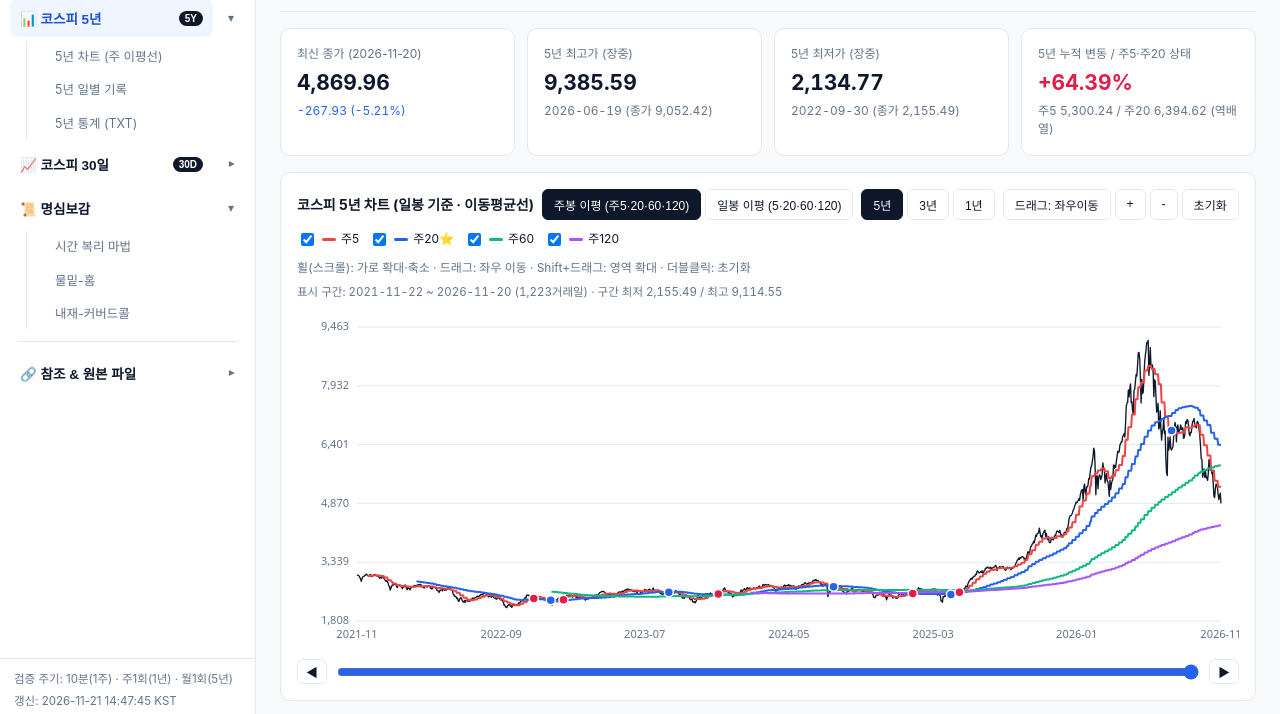
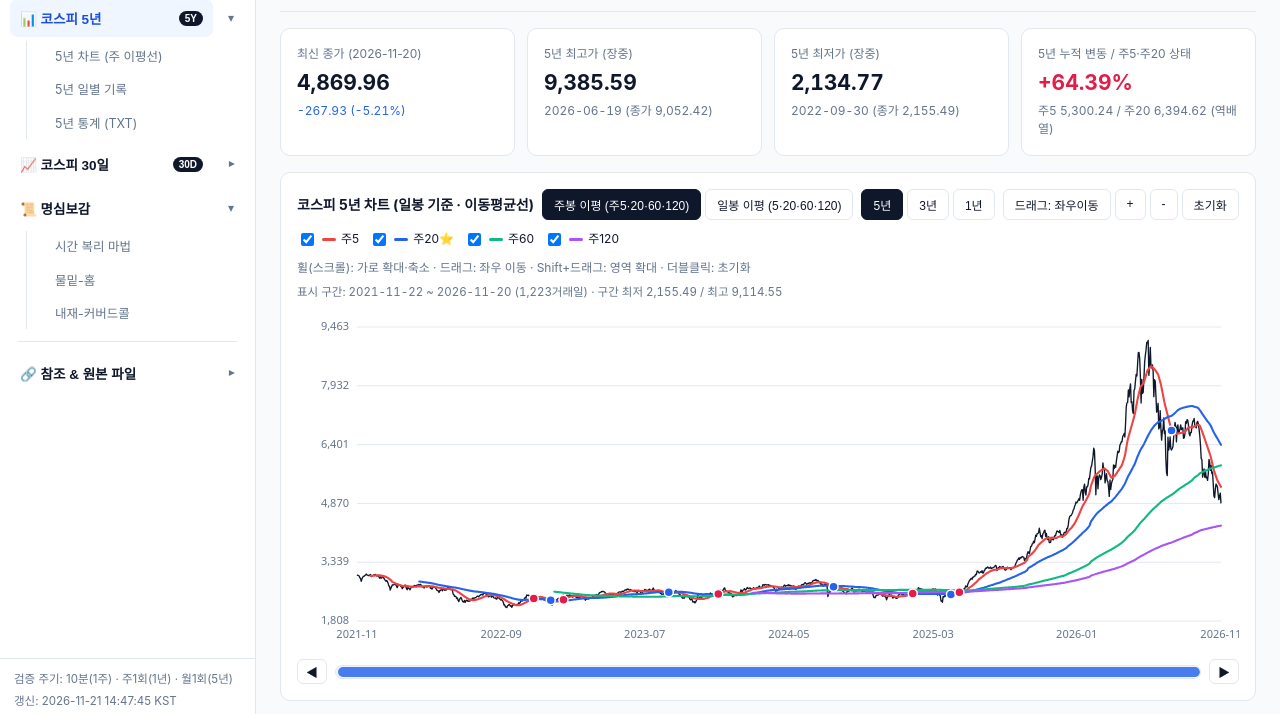
Before and after one commit to jjw9302/kospi-30d, a plain HTML site: page index.html in a window 1280 px wide. Shown: the part 77-791 px from the top of the page. Drawn offline with Linux system fonts and the light colour scheme.

Commit message:
feat: smooth interpolated Bezier weekly MAs and proportional auto-hiding viewport dragbar

```diff
--- a/index.html
+++ b/index.html
@@ -171,6 +171,21 @@
     .chart-wrap { position: relative; width: 100%; height: 340px; }
     .chart-wrap.sm { height: 260px; }
     canvas { width: 100%; height: 100%; display: block; }
+    .pan-bar-wrap {
+      display: flex; align-items: center; gap: 8px; margin-top: 10px;
+    }
+    .pan-track {
+      position: relative; flex: 1; height: 14px; border-radius: 999px;
+      background: var(--hover); border: 1px solid var(--border);
+      cursor: pointer; touch-action: none; user-select: none; overflow: hidden;
+    }
+    .pan-thumb {
+      position: absolute; top: 1px; bottom: 1px; min-width: 28px;
+      border-radius: 999px; background: var(--ma20); opacity: 0.82;
+      cursor: grab; transition: opacity 0.15s ease;
+    }
+    .pan-thumb:hover, .pan-thumb.dragging { opacity: 1; }
+    .pan-thumb.dragging { cursor: grabbing; }
 
     /* TXT Stats Viewer */
     .txt-pre {
@@ -382,9 +397,11 @@
             <div class="chart-wrap">
               <canvas id="chart5y" style="cursor:grab; touch-action:none;"></canvas>
             </div>
-            <div style="display:flex; align-items:center; gap:8px; margin-top:10px;">
+            <div id="panBarWrap" class="pan-bar-wrap" style="display:none;">
               <button id="panLeftBtn" class="btn" style="padding:3px 8px;" title="과거 방향으로 이동">◀</button>
-              <input id="panSlider5y" type="range" min="0" max="1000" value="1000" style="flex:1; accent-color:var(--ma20); cursor:pointer;" aria-label="차트 좌우 이동 스크롤바" />
+              <div id="panTrack" class="pan-track" aria-label="차트 보이는 구간 드래그바">
+                <div id="panThumb" class="pan-thumb"></div>
+              </div>
               <button id="panRightBtn" class="btn" style="padding:3px 8px;" title="최신 방향으로 이동">▶</button>
             </div>
           </section>
@@ -657,15 +674,28 @@
     let dragState = null;  // { mode, startX, currX, origStart, origEnd }
     let cachedBase5y = null; // { asc, dailyMas, weeklyMas, weeklyCrosses }
 
-    const elPanSlider = document.getElementById("panSlider5y");
+    const elPanBarWrap = document.getElementById("panBarWrap");
+    const elPanTrack = document.getElementById("panTrack");
+    const elPanThumb = document.getElementById("panThumb");
+
     function syncPanSlider() {
       if (!cachedBase5y) return;
       const n = cachedBase5y.asc.length;
+      const maxIdx = Math.max(1, n - 1);
       const span = zoom5y.end - zoom5y.start;
-      const maxStart = Math.max(0, (n - 1) - span);
-      elPanSlider.max = String(maxStart);
-      elPanSlider.value = String(zoom5y.start);
-      elPanSlider.disabled = maxStart === 0;
+      if (span >= maxIdx) {
+        elPanBarWrap.style.display = "none";
+        return;
+      }
+      elPanBarWrap.style.display = "flex";
+      const trackW = elPanTrack.clientWidth || 300;
+      const rawThumbW = (span / maxIdx) * trackW;
+      const thumbW = Math.max(28, Math.min(trackW, rawThumbW));
+      const maxLeftPx = Math.max(0, trackW - thumbW);
+      const maxStart = Math.max(1, maxIdx - span);
+      const leftPx = (zoom5y.start / maxStart) * maxLeftPx;
+      elPanThumb.style.width = `${thumbW}px`;
+      elPanThumb.style.left = `${leftPx}px`;
     }
 
     function build5yCache() {
@@ -675,21 +705,37 @@
       const dailyMas = {};
       for (const p of periods) dailyMas[p] = calcSMA(dCloses, p);
 
-      // Compute weekly MAs and map each ISO week's MA onto daily bars (with week-end markers)
+      // Compute weekly MAs and linearly interpolate between consecutive week-end daily indices for silky smooth curves
       const weekly = buildWeekly(asc);
       const wCloses = weekly.map((w) => w.close);
       const wRawMas = {};
       for (const p of periods) wRawMas[p] = calcSMA(wCloses, p);
 
-      const weekIndexByKey = new Map();
-      weekly.forEach((w, idx) => weekIndexByKey.set(isoWeekKey(w.date), idx));
+      const dateToDailyIdx = new Map();
+      asc.forEach((d, idx) => dateToDailyIdx.set(d.date, idx));
+      const weekEndDailyIdxs = weekly.map((w) => dateToDailyIdx.get(w.date));
 
       const weeklyMas = {};
       for (const p of periods) {
-        weeklyMas[p] = asc.map((d) => {
-          const wi = weekIndexByKey.get(isoWeekKey(d.date));
-          return wi !== undefined ? wRawMas[p][wi] : null;
-        });
+        const arr = new Array(asc.length).fill(null);
+        const pts = [];
+        for (let wi = 0; wi < weekly.length; wi++) {
+          const val = wRawMas[p][wi];
+          const di = weekEndDailyIdxs[wi];
+          if (val !== null && di !== undefined) pts.push({ di, val });
+        }
+        for (let k = 0; k < pts.length; k++) {
+          arr[pts[k].di] = pts[k].val;
+          if (k + 1 < pts.length) {
+            const a = pts[k], b = pts[k + 1];
+            const dist = b.di - a.di;
+            for (let di = a.di + 1; di < b.di; di++) {
+              const t = (di - a.di) / dist;
+              arr[di] = a.val + (b.val - a.val) * t;
+            }
+          }
+        }
+        weeklyMas[p] = arr;
       }
 
       // Weekly MA5 x MA20 crossover dates mapped to daily index
@@ -817,11 +863,53 @@
     document.getElementById("zoomInBtn").addEventListener("click", () => zoomAroundRatio(0.65, 0.5));
     document.getElementById("zoomOutBtn").addEventListener("click", () => zoomAroundRatio(1.5, 0.5));
     document.getElementById("zoomResetBtn").addEventListener("click", () => applyYearPreset(5, true));
-    elPanSlider.addEventListener("input", () => {
+    // Custom proportional scrollbar thumb drag (mouse + touch) & track click
+    let thumbDrag = null;
+    function startThumbDrag(clientX) {
       if (!cachedBase5y) return;
+      const trackW = elPanTrack.clientWidth || 300;
+      const thumbW = elPanThumb.offsetWidth || 28;
+      thumbDrag = {
+        startX: clientX,
+        origStart: zoom5y.start,
+        span: zoom5y.end - zoom5y.start,
+        maxLeftPx: Math.max(1, trackW - thumbW),
+        maxStart: Math.max(1, (cachedBase5y.asc.length - 1) - (zoom5y.end - zoom5y.start)),
+      };
+      elPanThumb.classList.add("dragging");
+    }
+    function moveThumbDrag(clientX) {
+      if (!thumbDrag || !cachedBase5y) return;
+      const dx = clientX - thumbDrag.startX;
+      const deltaIdx = Math.round((dx / thumbDrag.maxLeftPx) * thumbDrag.maxStart);
+      const newStart = Math.max(0, Math.min(thumbDrag.maxStart, thumbDrag.origStart + deltaIdx));
+      clampZoom(newStart, newStart + thumbDrag.span);
+      document.querySelectorAll(".rng-btn").forEach((b) => b.classList.remove("active"));
+      draw5yChart();
+    }
+    function endThumbDrag() {
+      if (!thumbDrag) return;
+      thumbDrag = null;
+      elPanThumb.classList.remove("dragging");
+    }
+    elPanThumb.addEventListener("mousedown", (e) => { e.stopPropagation(); startThumbDrag(e.clientX); });
+    window.addEventListener("mousemove", (e) => { if (thumbDrag) moveThumbDrag(e.clientX); });
+    window.addEventListener("mouseup", endThumbDrag);
+    elPanThumb.addEventListener("touchstart", (e) => {
+      if (e.touches.length === 1) { e.stopPropagation(); startThumbDrag(e.touches[0].clientX); }
+    }, { passive: true });
+    window.addEventListener("touchmove", (e) => {
+      if (thumbDrag && e.touches.length === 1) { e.preventDefault(); moveThumbDrag(e.touches[0].clientX); }
+    }, { passive: false });
+    window.addEventListener("touchend", endThumbDrag);
+
+    elPanTrack.addEventListener("mousedown", (e) => {
+      if (e.target === elPanThumb || !cachedBase5y) return;
+      const rect = elPanTrack.getBoundingClientRect();
+      const ratio = Math.max(0, Math.min(1, (e.clientX - rect.left) / rect.width));
       const span = zoom5y.end - zoom5y.start;
-      const newStart = Number(elPanSlider.value);
-      clampZoom(newStart, newStart + span);
+      const center = Math.round(ratio * (cachedBase5y.asc.length - 1));
+      clampZoom(center - Math.floor(span / 2), center + Math.ceil(span / 2));
       document.querySelectorAll(".rng-btn").forEach((b) => b.classList.remove("active"));
       draw5yChart();
     });
@@ -962,20 +1050,31 @@
       ctx5.lineJoin = "round";
       ctx5.stroke();
 
-      // Moving Averages
+      // Moving Averages (smooth quadratic Bezier curves)
       for (const p of periods) {
         if (!maEnabled[p]) continue;
         const arr = mas[p];
+        const pts = [];
+        for (let i = 0; i < arr.length; i++) {
+          if (arr[i] !== null) pts.push({ x: xFor(i), y: yFor(arr[i]) });
+        }
+        if (pts.length < 2) continue;
         ctx5.beginPath();
-        let started = false;
-        for (let i = 0; i < arr.length; i++) {
-          if (arr[i] === null) continue;
-          const x = xFor(i), y = yFor(arr[i]);
-          if (!started) { ctx5.moveTo(x, y); started = true; }
-          else ctx5.lineTo(x, y);
+        ctx5.moveTo(pts[0].x, pts[0].y);
+        if (tf5y === "weekly" && pts.length > 2) {
+          for (let k = 1; k < pts.length - 1; k++) {
+            const mx = (pts[k].x + pts[k + 1].x) / 2;
+            const my = (pts[k].y + pts[k + 1].y) / 2;
+            ctx5.quadraticCurveTo(pts[k].x, pts[k].y, mx, my);
+          }
+          ctx5.lineTo(pts[pts.length - 1].x, pts[pts.length - 1].y);
+        } else {
+          for (let k = 1; k < pts.length; k++) ctx5.lineTo(pts[k].x, pts[k].y);
         }
         ctx5.strokeStyle = cssVar(MA_COLORS[p]);
-        ctx5.lineWidth = tf5y === "weekly" ? 2.0 : 1.7;
+        ctx5.lineWidth = tf5y === "weekly" ? 2.1 : 1.7;
+        ctx5.lineCap = "round";
+        ctx5.lineJoin = "round";
         ctx5.stroke();
       }
 
```
